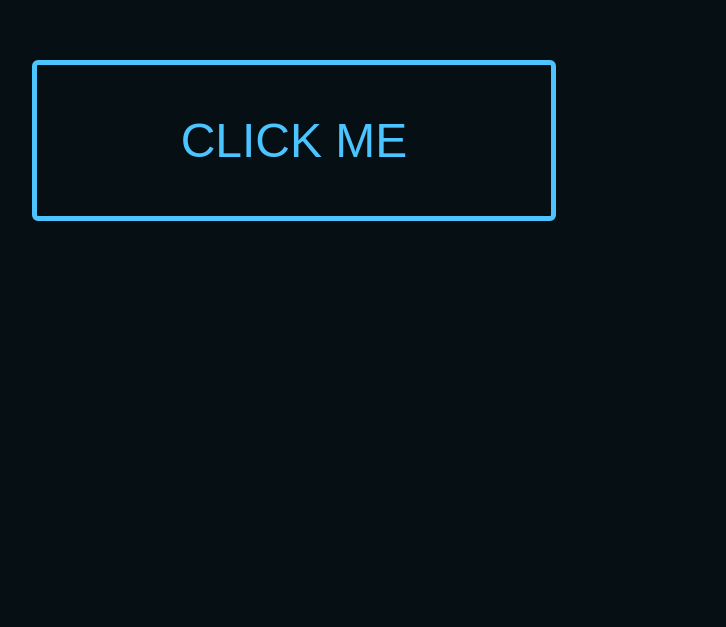
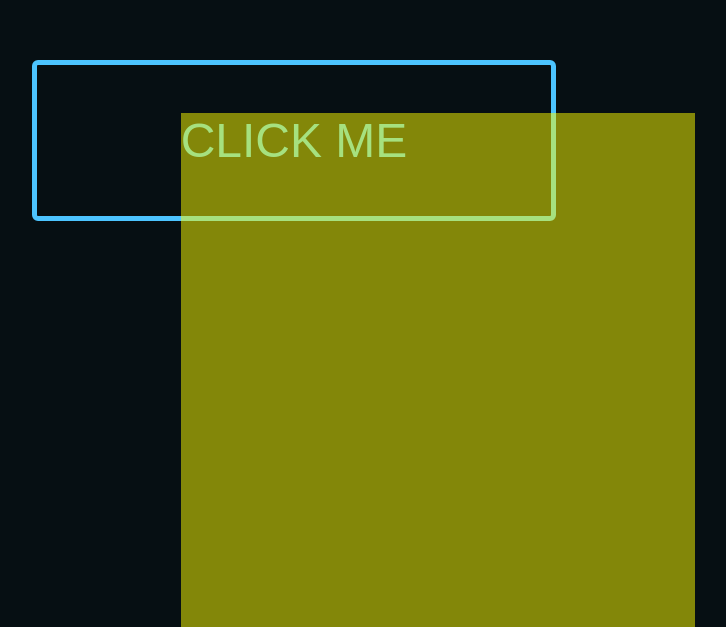
Before and after one commit to Annie-Huang/ripple-button, a website: page index.html in a window 1280 px wide. Shown: the part 268-895 px from the top of the page, without its empty margins (346-1072 px from the left). Before the commit the page ends 816 px from the top, so only its background shows below. Drawn offline with Linux system fonts and the light colour scheme.

Commit message:
Create the sudo element of ::before

```diff
--- a/style.css
+++ b/style.css
@@ -7,6 +7,8 @@ body {
 }
 
 .ripple-button {
+  position: relative;
+
   appearance: none; /* override browser styling */
   cursor: pointer;
   font-size: 3rem;
@@ -17,3 +19,12 @@ body {
   border: 5px solid currentColor;
   border-radius: 0.125em;
 }
+
+.ripple-button::before {
+  content: '';
+  position: absolute;
+  width: 100%;
+  aspect-ratio: 1 / 1;
+  background: yellow;
+  opacity: 0.5;
+}
```
